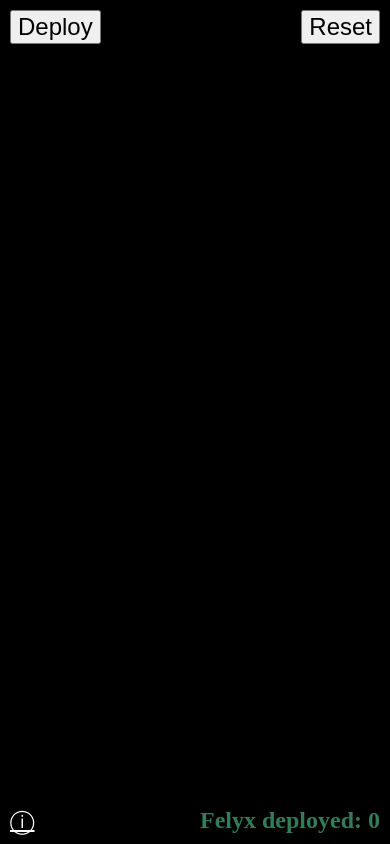
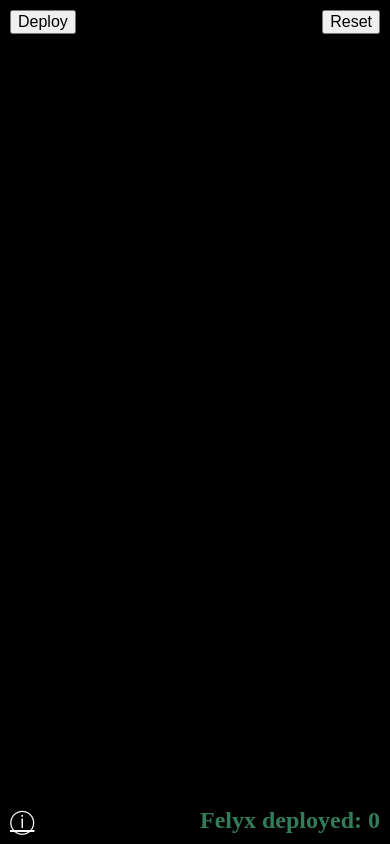
Before and after one commit to de-conceptualise/Felyx-city, a plain HTML site: page index.html in a window 390 px wide. Drawn offline with Linux system fonts and the light colour scheme; some packages are replaced by stand-ins of ours; a script that the page names is missing.

Commit message:
Update index.html

```diff
--- a/index.html
+++ b/index.html
@@ -61,7 +61,7 @@
                 z-index: 2;
                 position: fixed;
                 top:0;
-padding: 2;
+                padding: 2;
                 margin: 10px;
                 right: 0;
                 font-size: 16px;
@@ -70,19 +70,19 @@ padding: 2;
 
             @media (max-width: 600px) {
 
-                #counterDisplay, a, #showModelBtn, #resetBtn{
+                #counterDisplay, a, button {
                     font-size: 24px;
 
                 }
 
-                #showModelBtn, #resetBtn{
+                button {
                     padding: 5;
                     margin: 15;
                 }
             }
 
             @media (min-width: 601px) and (max-width: 900px) {
-                #counterDisplay, a, #showModelBtn, #resetBtn{
+                #counterDisplay, a, button {
                     font-size: 20px;
 
                 }
```
